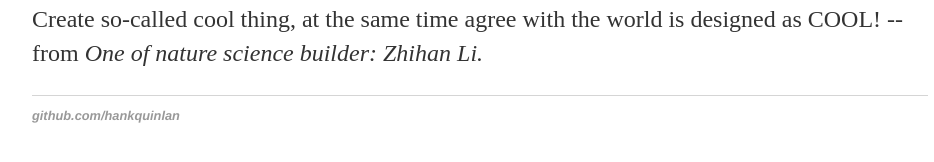
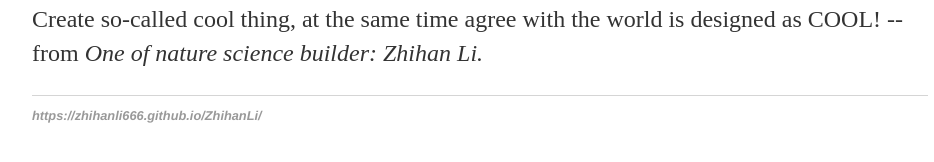
Before and after one commit to ZhihanLi666/Zhihan-Li.github.io, a Jekyll site: the page built from index.html, in a window 1280 px wide. Shown: the part 249-411 px from the top of the page, without its empty margins (160-1094 px from the left). Built offline with Jekyll 4.4.1, drawn with Linux system fonts in a browser that asks for light colours.

Commit message:
Update default.html

```diff
--- a/_layouts/default.html
+++ b/_layouts/default.html
@@ -21,7 +21,7 @@
 			</div><!-- /.container -->
 			<footer>
 	    		<ul>
-	        		<li><a href="https://zhihanli666.github.io/ZhihanLi">github.com/hankquinlan</a></li>
+	        		<li><a href="https://zhihanli666.github.io/ZhihanLi/">https://zhihanli666.github.io/ZhihanLi/</a></li>
 				</ul>
 			</footer>
 		</body>
```
